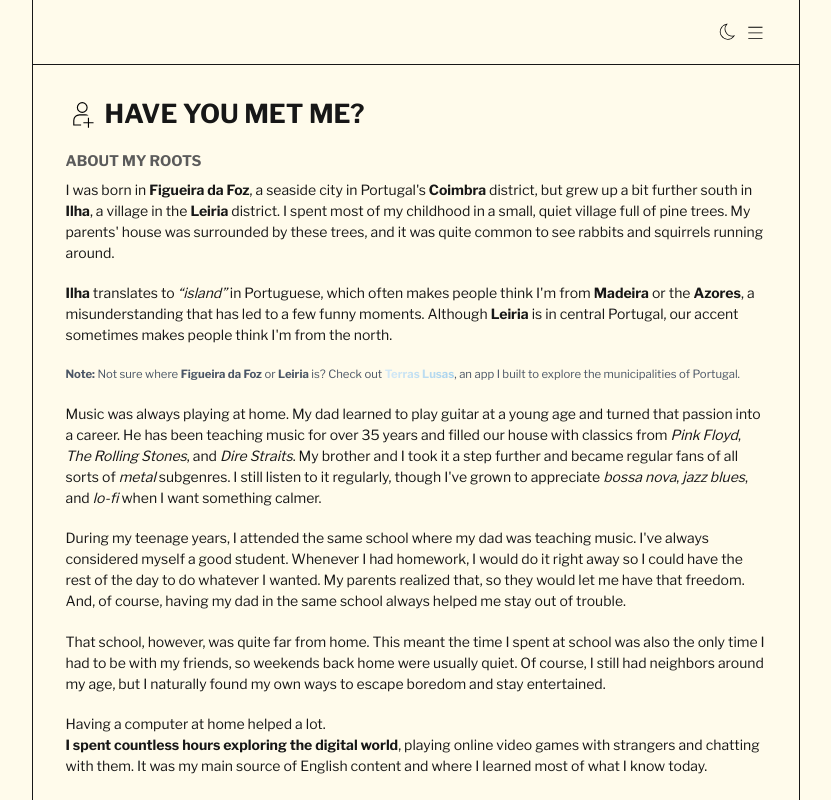
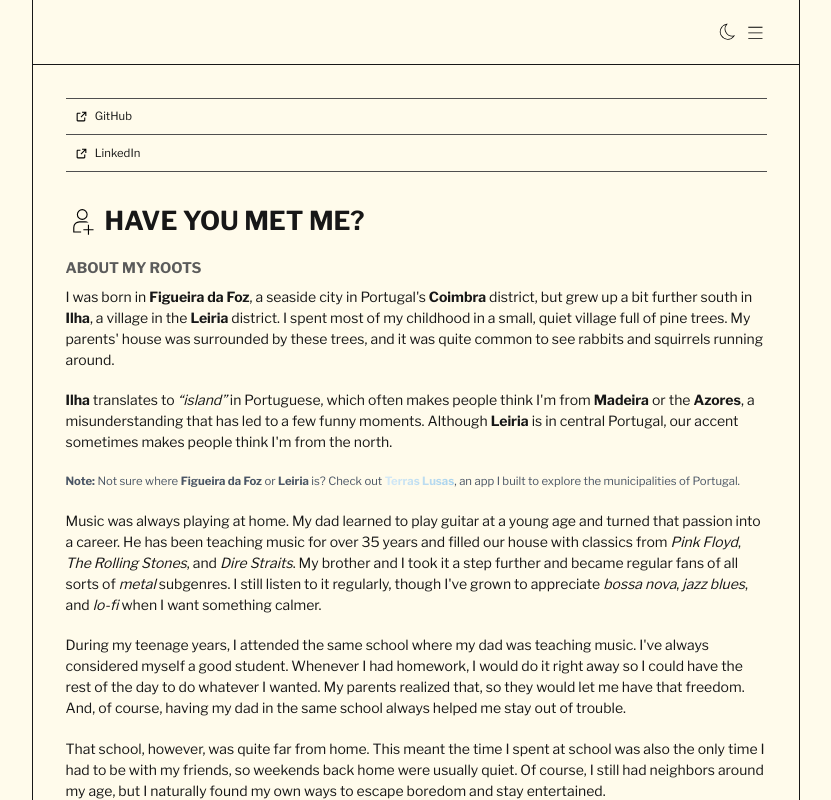
Before and after one commit to xavier-batista-fernandes/have-you-met-xavier, a Next.js app: page / in a window 1280 px wide. Shown: the whole page, without its empty margins (224-1055 px from the left). Built offline with nearby package versions, Linux system fonts and the light colour scheme; no server answers.

Commit message:
🥝 remove min height from sections and re-add external links

```diff
--- a/app/layout.tsx
+++ b/app/layout.tsx
@@ -1,4 +1,5 @@
 import '@/app/globals.css';
+import { ExternalIcon } from '@/components/atoms/icons/external.icon';
 import { Controls } from '@/components/molecules/controls';
 import { Nav } from '@/components/molecules/nav';
 import { AppContextProvider } from '@/contexts/store';
@@ -47,13 +48,7 @@ export default async function RootLayout({
               </p>
               <div className="pt-2">
                 <hr className="border-t-[0.5px] border-[#4f4f4f]" />
-                <a
-                  href="mailto:fernandesbatistaxavier@gmail.com"
-                  className="flex items-center gap-2 p-3 text-xs transition-colors duration-200 ease-out hover:bg-white/10"
-                >
-                  <MessagesIcon className="h-4 w-4 fill-black dark:fill-white" />
-                  <span>Send me a message!</span>
-                </a>
+
                 <hr className="border-t-[0.5px] border-[#4f4f4f]" />
               </div>
             </div>
@@ -62,6 +57,34 @@ export default async function RootLayout({
             <div
               className={`${font.className} flex flex-col items-start gap-10`}
             >
+              {/* <img
+                src="/images/cat.webp"
+                alt="An animated cat drinking a cup of coffee."
+                className="mx-auto w-1/2 max-w-[250px] select-none"
+              /> */}
+              <ul className="mt-10 flex w-full flex-col text-sm">
+                <hr className="border-t-[0.5px] border-[#4f4f4f]" />
+                <li className="transition-colors duration-200 ease-out hover:bg-white/10">
+                  <a
+                    href="https://github.com/xavier-batista-fernandes"
+                    className="flex items-center gap-2 px-3 py-3"
+                  >
+                    <ExternalIcon className="h-4 w-4 fill-black dark:fill-white" />
+                    <span>GitHub</span>
+                  </a>
+                </li>
+                <hr className="border-t-[0.5px] border-[#4f4f4f]" />
+                <li className="transition-colors duration-200 ease-out hover:bg-white/10">
+                  <a
+                    href="https://www.linkedin.com/in/xavierbatistafernandes/"
+                    className="flex items-center gap-2 px-3 py-3"
+                  >
+                    <ExternalIcon className="h-4 w-4 fill-black dark:fill-white" />
+                    <span>LinkedIn</span>
+                  </a>
+                </li>
+                <hr className="border-t-[0.5px] border-[#4f4f4f]" />
+              </ul>
               {/* <section className="flex flex-col items-center gap-10">
                 <p className="mt-3 leading-relaxed font-light">
                   <span className="font-bold">
@@ -85,34 +108,24 @@ export default async function RootLayout({
                     them actually come to life, and I invite you to have a look
                     at them!
                   </p>
-                  <ul className="mt-10 flex w-full flex-col text-sm">
-                    <hr className="border-t-[0.5px] border-[#4f4f4f]" />
-                    <li className="transition-colors duration-200 ease-out hover:bg-white/10">
-                      <a
-                        href="https://github.com/xavier-batista-fernandes"
-                        className="flex items-center gap-2 px-3 py-3"
-                      >
-                        <ExternalIcon className="h-4 w-4 fill-black dark:fill-white" />
-                        <span>GitHub</span>
-                      </a>
-                    </li>
-                    <hr className="border-t-[0.5px] border-[#4f4f4f]" />
-                    <li className="transition-colors duration-200 ease-out hover:bg-white/10">
-                      <a
-                        href="https://www.linkedin.com/in/xavierbatistafernandes/"
-                        className="flex items-center gap-2 px-3 py-3"
-                      >
-                        <ExternalIcon className="h-4 w-4 fill-black dark:fill-white" />
-                        <span>LinkedIn</span>
-                      </a>
-                    </li>
-                    <hr className="border-t-[0.5px] border-[#4f4f4f]" />
-                  </ul>
+
                 </div>
               </section> */}
             </div>
-            <div className="">{children}</div>
+            <div>{children}</div>
           </main>
+          {/* <footer className="min-h-20 border-t-[0.5px]">
+            This is the end of the page. Thank you for scrolling all the way.
+            <hr className="border-t-[0.5px] border-[#4f4f4f]" />
+            <a
+              href="mailto:fernandesbatistaxavier@gmail.com"
+              className="flex items-center gap-2 p-3 text-xs transition-colors duration-200 ease-out hover:bg-white/10"
+            >
+              <MessagesIcon className="h-4 w-4 fill-black dark:fill-white" />
+              <span>Reach out!</span>
+            </a>
+            <hr className="border-t-[0.5px] border-[#4f4f4f]" />
+          </footer> */}
         </AppContextProvider>
       </body>
     </html>
--- a/app/page.tsx
+++ b/app/page.tsx
@@ -6,16 +6,16 @@ import Work from '@/components/organisms/sections/work';
 export default function Page() {
   return (
     <>
-      <section id="about" className="min-h-screen">
+      <section id="about">
         <About />
       </section>
-      <section id="work" className="min-h-screen">
+      <section id="work">
         <Work />
       </section>
-      <section id="projects" className="min-h-screen">
+      <section id="projects">
         <Projects />
       </section>
-      <section id="blog" className="min-h-screen">
+      <section id="blog">
         <Blog />
       </section>
     </>
```
